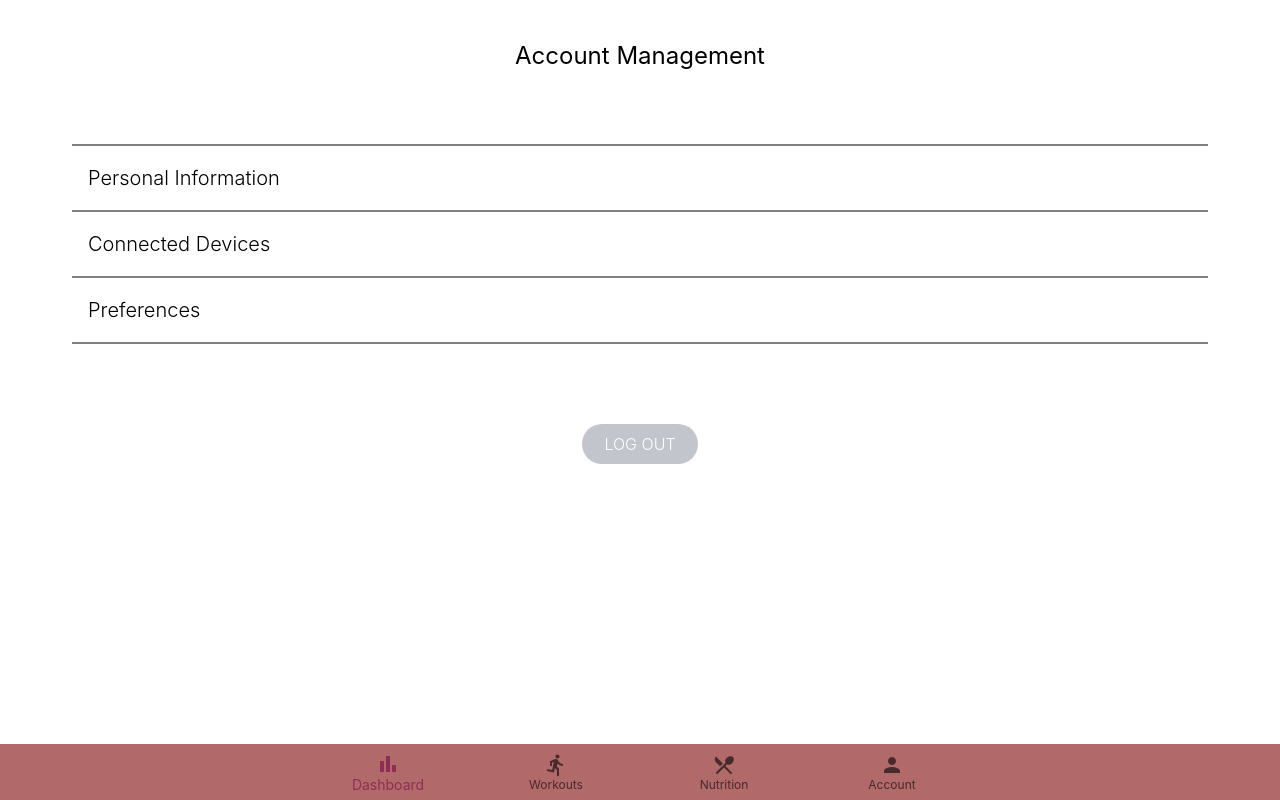
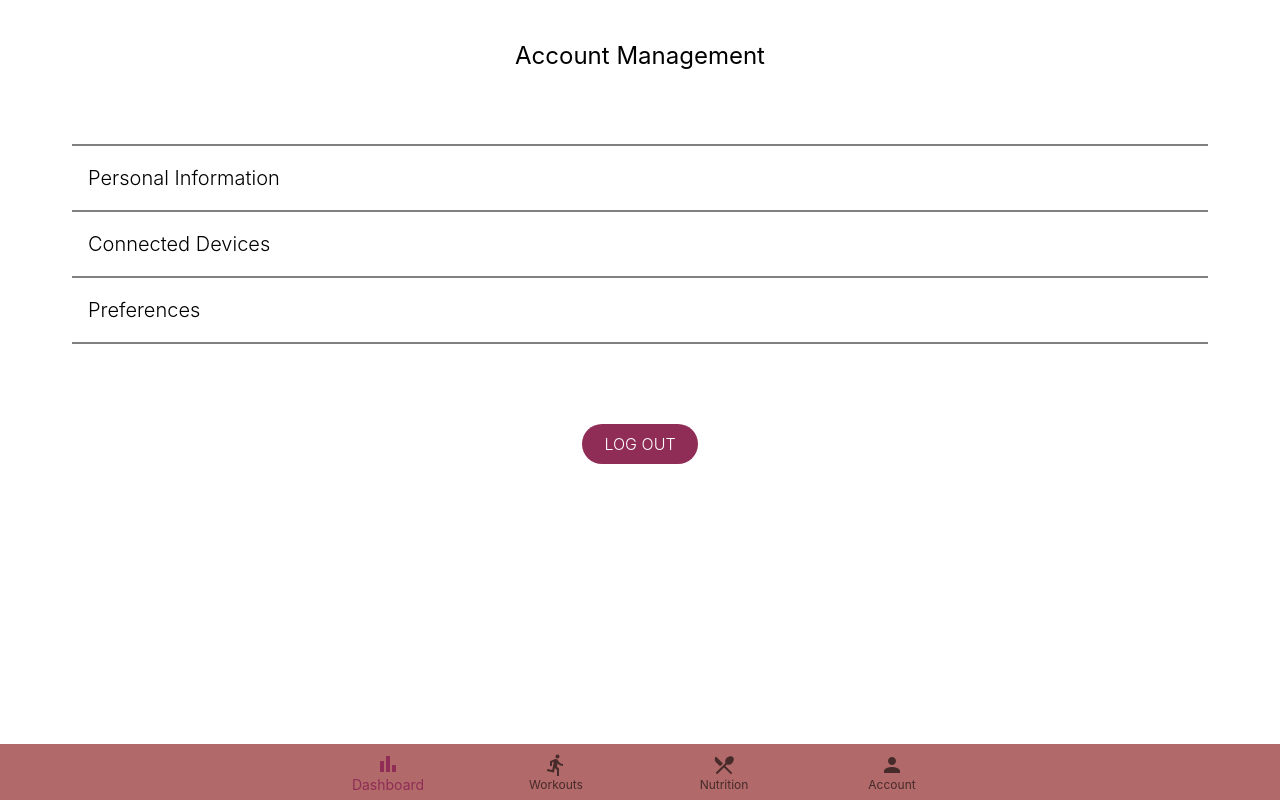
Before and after one commit to joshchyeonlee/EZFit, a React (Create React App) app: page /Account in a window 1280 px wide. Built offline with nearby package versions, Linux system fonts and the light colour scheme.

Commit message:
Updated with New Layout and Colour Palette

```diff
--- a/package.json
+++ b/package.json
@@ -3,11 +3,12 @@
   "version": "0.1.0",
   "private": true,
   "dependencies": {
+    "@babel/plugin-proposal-private-property-in-object": "^7.21.11",
     "@emotion/react": "^11.11.1",
     "@emotion/styled": "^11.11.0",
     "@mui/icons-material": "^5.14.15",
     "@mui/material": "^5.14.15",
-    "@mui/x-date-pickers": "^6.18.0",
+    "@mui/x-date-pickers": "^6.18.1",
     "@testing-library/jest-dom": "^5.17.0",
     "@testing-library/react": "^13.4.0",
     "@testing-library/user-event": "^13.5.0",
--- a/src/components/account/AccountManagementMenu/AccountManagementMenu.tsx
+++ b/src/components/account/AccountManagementMenu/AccountManagementMenu.tsx
@@ -33,7 +33,7 @@ export default function AccountManagementMenu() {
             </Box>
 
             <Box textAlign="center" justifyContent="center">
-                <Button variant="contained" size='large' color="secondary" disableElevation>
+                <Button variant="contained" size='large' color="primary" disableElevation>
                     <Typography textAlign="center" fontWeight="300" color="white">
                         Log Out
                     </Typography>
```
Also changed, not shown: 1 other file (tests, documents, lock files or other folders).
